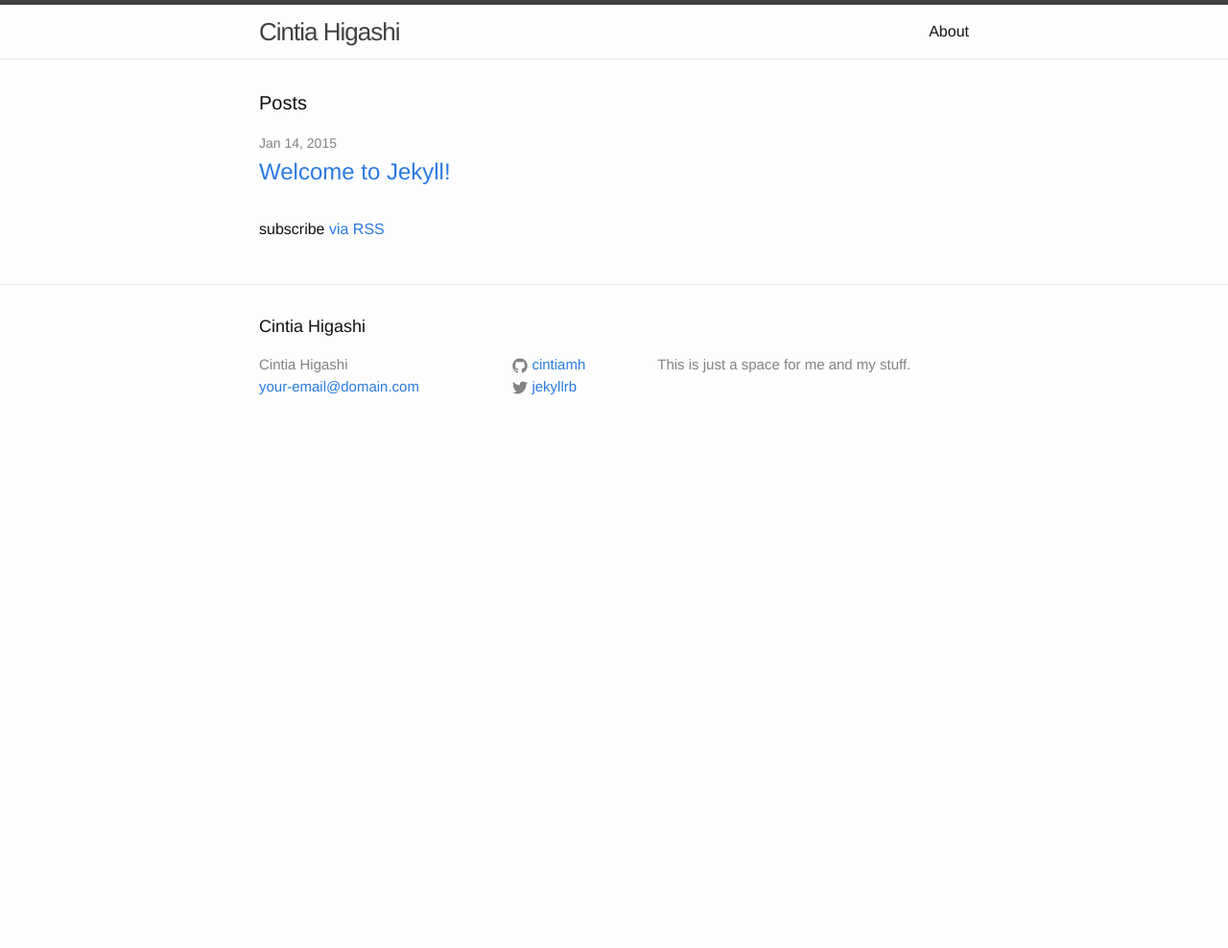
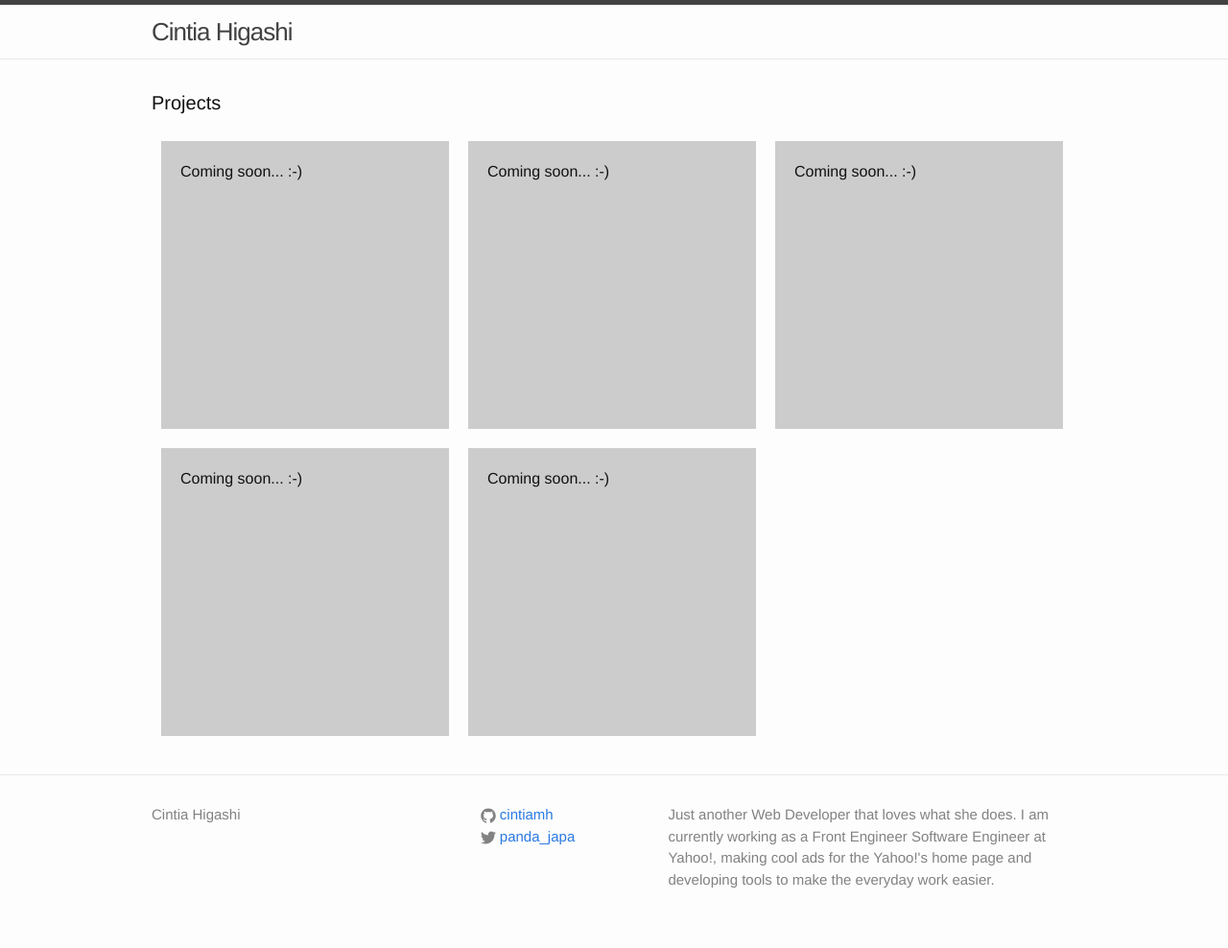
Before and after one commit to cintiamh/cintiamh.github.io, a Jekyll site: the page built from index.html, in a window 1280 px wide. Shown: the whole page at 96% size. Built offline with Jekyll 4.4.1, drawn with Linux system fonts in a browser that asks for light colours; before the commit the page ends 900 px from its top, so only the background shows below that.

Commit message:
Custom content

```diff
--- a/_config.yml
+++ b/_config.yml
@@ -1,11 +1,12 @@
 # Site settings
 title: Cintia Higashi
-email: your-email@domain.com
 description: > # this means to ignore newlines until "baseurl:"
-  This is just a space for me and my stuff.
+  Just another Web Developer that loves what she does.
+  I am currently working as a Front Engineer Software Engineer at Yahoo!, making cool ads for the Yahoo!'s home page and
+  developing tools to make the everyday work easier.
 baseurl: "" # the subpath of your site, e.g. /blog/
 url: "http://cintiamh.github.io" # the base hostname & protocol for your site
-twitter_username: jekyllrb
+twitter_username: panda_japa
 github_username:  cintiamh
 
 # Build settings
--- a/_includes/footer.html
+++ b/_includes/footer.html
@@ -2,7 +2,7 @@
 
   <div class="wrapper">
 
-    <h2 class="footer-heading">{{ site.title }}</h2>
+    <!--<h2 class="footer-heading">{{ site.title }}</h2>-->
 
     <div class="footer-col-wrapper">
       <div class="footer-col  footer-col-1">
--- a/_sass/_layout.scss
+++ b/_sass/_layout.scss
@@ -234,3 +234,22 @@
         }
     }
 }
+
+/**
+ * Projects
+ */
+.project-list div {
+    width: 300px;
+    height: 300px;
+    background-color: #CCCCCC;
+    margin: 10px;
+    float: left;
+    display: block;
+    position: relative;
+}
+
+.project-list div span {
+    width: 100%;
+    padding: 20px;
+    display: block;
+}
--- a/css/main.scss
+++ b/css/main.scss
@@ -22,10 +22,10 @@
 $grey-color-dark:  darken($grey-color, 25%);
 
 // Width of the content area
-$content-width:    800px;
+$content-width:    1024px;
 
-$on-palm:          600px;
-$on-laptop:        800px;
+$on-palm:          800px;
+$on-laptop:        1024px;
 
 
 
--- a/index.html
+++ b/index.html
@@ -4,20 +4,25 @@
 
 <div class="home">
 
-  <h1 class="page-heading">Posts</h1>
+  <h1 class="page-heading">Projects</h1>
 
-  <ul class="post-list">
-    {% for post in site.posts %}
-      <li>
-        <span class="post-meta">{{ post.date | date: "%b %-d, %Y" }}</span>
+  <!--<ul class="post-list">-->
+    <!--{% for post in site.posts %}-->
+      <!--<li>-->
+        <!--<span class="post-meta">{{ post.date | date: "%b %-d, %Y" }}</span>-->
 
-        <h2>
-          <a class="post-link" href="{{ post.url | prepend: site.baseurl }}">{{ post.title }}</a>
-        </h2>
-      </li>
-    {% endfor %}
-  </ul>
+        <!--<h2>-->
+          <!--<a class="post-link" href="{{ post.url | prepend: site.baseurl }}">{{ post.title }}</a>-->
+        <!--</h2>-->
+      <!--</li>-->
+    <!--{% endfor %}-->
+  <!--</ul>-->
 
-  <p class="rss-subscribe">subscribe <a href="{{ "/feed.xml" | prepend: site.baseurl }}">via RSS</a></p>
-
+  <div class="project-list">
+    <div><span>Coming soon... :-)</span></div>
+    <div><span>Coming soon... :-)</span></div>
+    <div><span>Coming soon... :-)</span></div>
+    <div><span>Coming soon... :-)</span></div>
+    <div><span>Coming soon... :-)</span></div>
+  </div>
 </div>
```
Also changed, not shown: about.md (deleted, +0 -11 lines).
